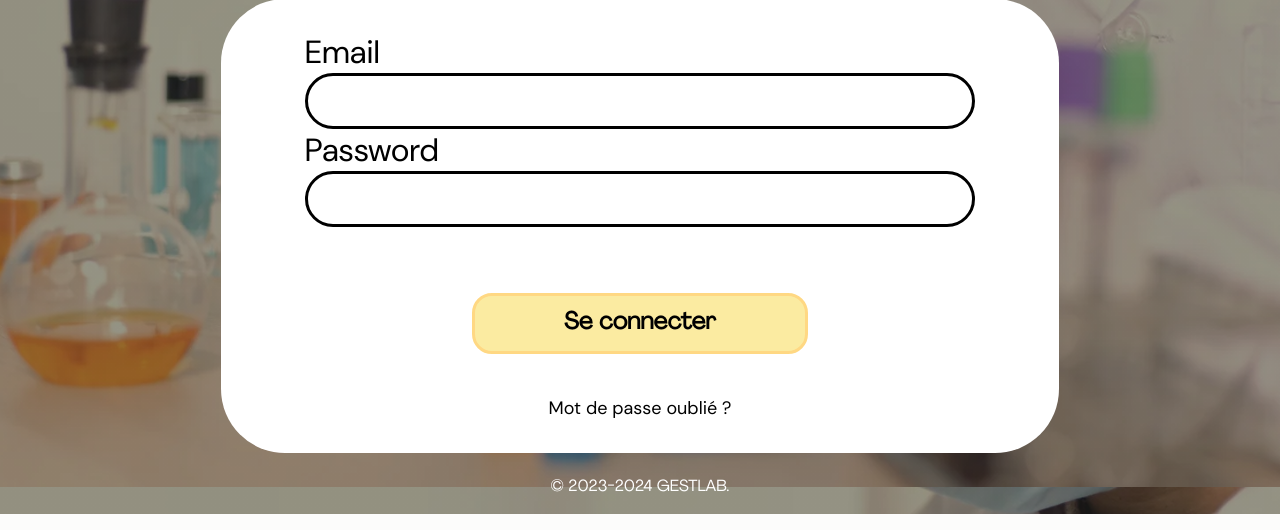
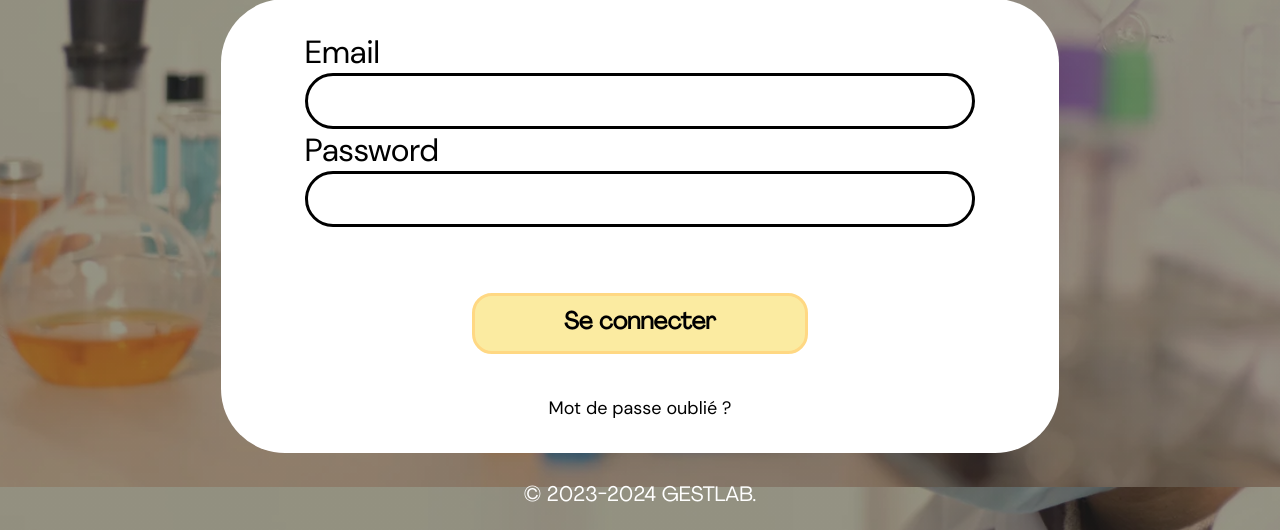
Before and after one commit to DanielMoreira45/SAE-GESTLAB, a Flask app: page /login/ in a window 1280 px wide. Shown: the part 313-843 px from the top of the page. Run offline with Flask 3, Linux system fonts and the light colour scheme.

Commit message:
Modification taille dans la nav barre

```diff
--- a/app/static/css/nav_base.css
+++ b/app/static/css/nav_base.css
@@ -48,7 +48,7 @@ div.navigation a{
     text-decoration: none;
     color: white;
     font-weight: bold;
-
+    font-size: 1.3em;
 }
 
 div.navigation {
@@ -56,6 +56,7 @@ div.navigation {
     font-size: 1.2em;
     margin-bottom: 0.2em;
 }
+
 p.Logo{
     font-size: 2em;
     margin: 0;
@@ -94,7 +95,7 @@ div.content{
 
 footer p {
     font-family: "AgrandirWide";
-    font-size: 1em;
+    font-size: 1.3em;
     color: white;
 }
 
```
